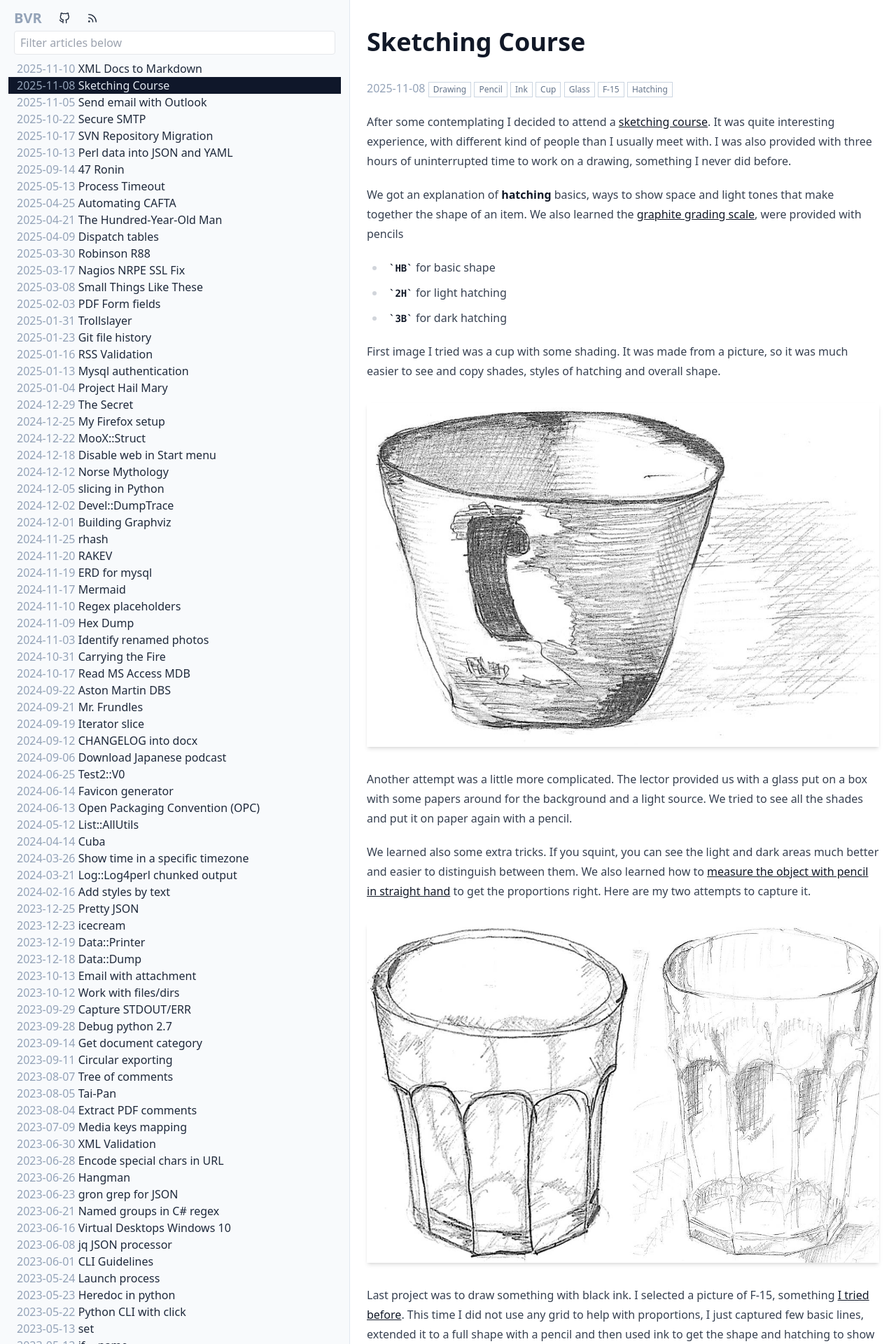
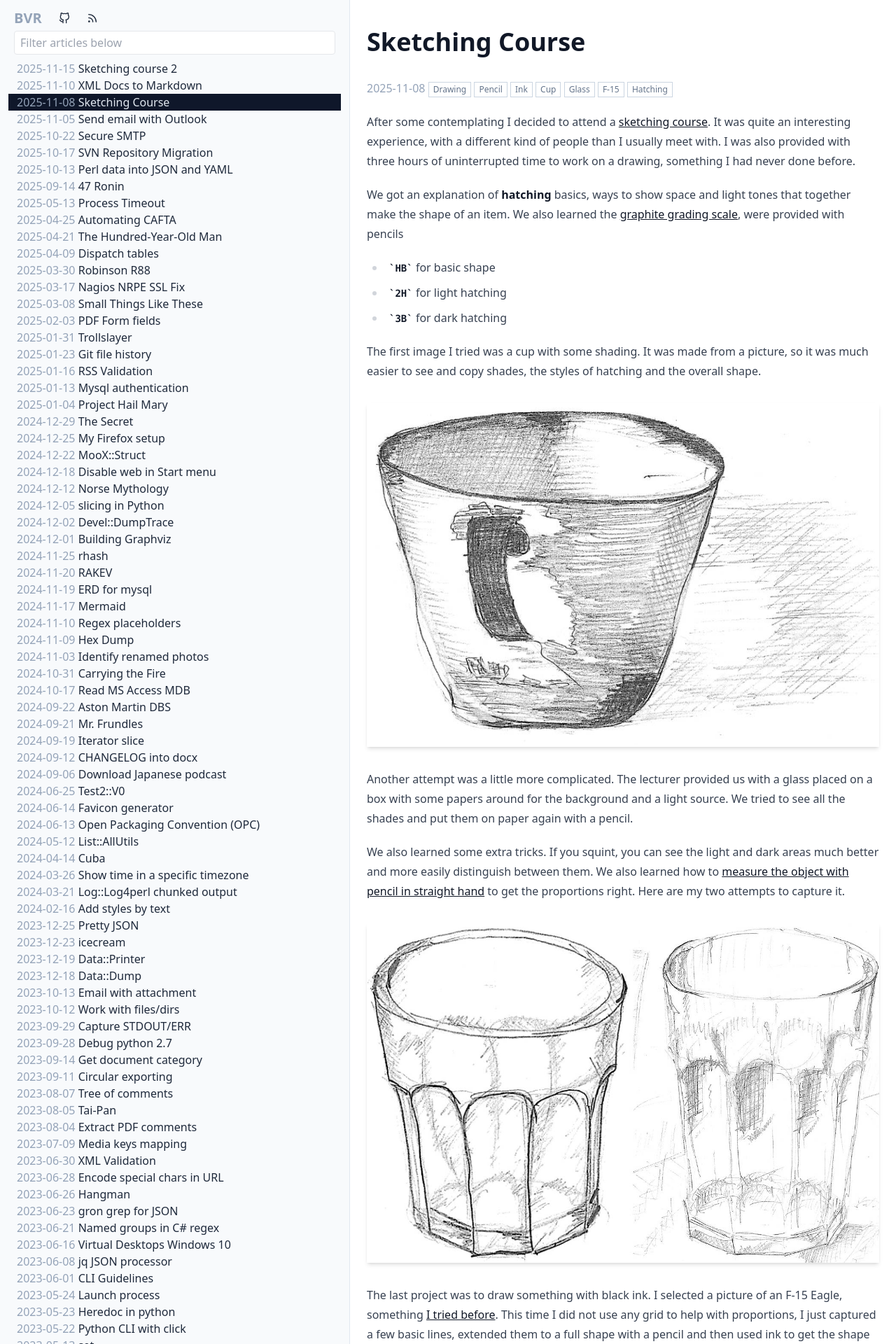
Before and after one commit to bvr/bvr.github.io, a Jekyll site: the page built from _posts/2025-11-08-drawing-course.md, in a window 1280 px wide. Shown: the top 1920 px of the page at 70% size. Built offline with Jekyll 4.4.1, drawn with Linux system fonts in a browser that asks for light colours; some of the changed text lies outside the part shown.

Commit message:
Proofreading, another sketching

```diff
--- a/_posts/2025-11-08-drawing-course.md
+++ b/_posts/2025-11-08-drawing-course.md
@@ -11,29 +11,29 @@ tags:
   - F-15
   - Hatching
 ---
-After some contemplating I decided to attend a [sketching course][1]. It was quite interesting experience, with different kind of people than I usually meet with. I was also provided with three hours of uninterrupted time to work on a drawing, something I never did before.
+After some contemplating I decided to attend a [sketching course][1]. It was quite an interesting experience, with a different kind of people than I usually meet with. I was also provided with three hours of uninterrupted time to work on a drawing, something I had never done before.
 
-We got an explanation of **hatching** basics, ways to show space and light tones that make together the shape of an item. We also learned the [graphite grading scale][2], were provided with pencils
+We got an explanation of **hatching** basics, ways to show space and light tones that together make the shape of an item. We also learned the [graphite grading scale][2], were provided with pencils
 
 - `HB` for basic shape
 - `2H` for light hatching
 - `3B` for dark hatching
 
-First image I tried was a cup with some shading. It was made from a picture, so it was much easier to see and copy shades, styles of hatching and overall shape.
+The first image I tried was a cup with some shading. It was made from a picture, so it was much easier to see and copy shades, the styles of hatching and the overall shape.
 
 ![Cup drawn with a pencil](/img/cup.jpg)
 
-Another attempt was a little more complicated. The lector provided us with a glass put on a box with some papers around for the background and a light source. We tried to see all the shades and put it on paper again with a pencil.
+Another attempt was a little more complicated. The lecturer provided us with a glass placed on a box with some papers around for the background and a light source. We tried to see all the shades and put them on paper again with a pencil.
 
-We learned also some extra tricks. If you squint, you can see the light and dark areas much better and easier to distinguish between them. We also learned how to [measure the object with pencil in straight hand][3] to get the proportions right. Here are my two attempts to capture it.
+We also learned some extra tricks. If you squint, you can see the light and dark areas much better and more easily distinguish between them. We also learned how to [measure the object with pencil in straight hand][3] to get the proportions right. Here are my two attempts to capture it.
 
 ![Two attempts for a glass](/img/glass.jpg)
 
-Last project was to draw something with black ink. I selected a picture of F-15, something [I tried before][4]. This time I did not use any grid to help with proportions, I just captured few basic lines, extended it to a full shape with a pencil and then used ink to get the shape and hatching to show the light and darkness.
+The last project was to draw something with black ink. I selected a picture of an F-15 Eagle, something [I tried before][4]. This time I did not use any grid to help with proportions, I just captured a few basic lines, extended them to a full shape with a pencil and then used ink to get the shape and hatching to show the light and darkness.
 
 ![F-15](/img/f-15-3.jpg)
 
-I was quite impressed by amount of time spent on those projects and the whole environment. I guess this is not the last time I tried that.
+I was quite impressed by the amount of time spent on those projects and the whole environment. I guess this is not the last time I tried that.
 
 [1]: https://www.drawplanet.cz/kurz/sketching-kurz-brno/
 [2]: https://pencils.com/pages/hb-graphite-grading-scale
```
Also changed, not shown: _posts/2025-11-15-sketching-course.md (added, +34 -0 lines), img/animals.jpg (added), img/bear.jpg (added), img/simple-dog.jpg (added), img/sketches-01.jpg (added), img/sketches-02.jpg (added).
